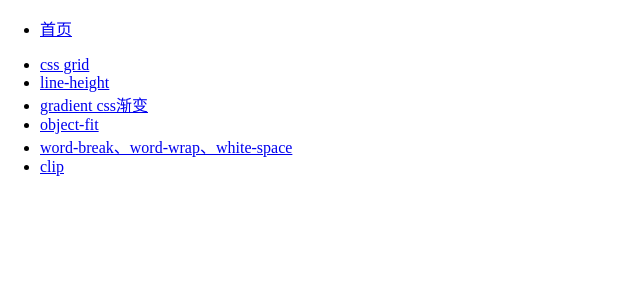
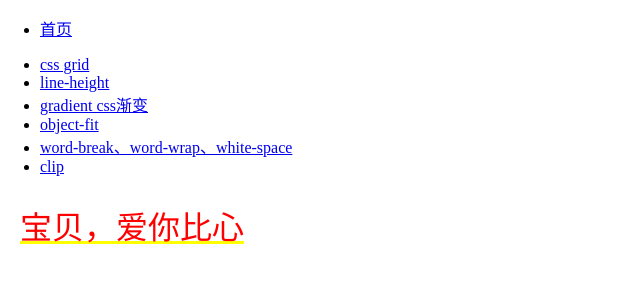
Before and after one commit to 467057463/demo, a React app in the folder css/: page / in a window 1280 px wide. Shown: the top 300 px of the page, without its empty margins (0-640 px from the left). Built offline with nearby package versions, Linux system fonts and the light colour scheme.

Commit message:
add some

```diff
--- a/css/src/pages/Home.js
+++ b/css/src/pages/Home.js
@@ -26,6 +26,9 @@ function Home(){
           <Link to="/clip">clip</Link>
         </li>
       </ul>
+      <div className="box">
+        宝贝，<span className="emphasis">爱你比心</span>
+      </div>
     </div>
   )
 }
--- /dev/null
+++ b/css/src/styles/home.scss
@@ -0,0 +1,25 @@
+.home{
+  --color: red;
+  // --pad:
+  --bar: 'hellow';
+  --fot: var(bar) ' world';
+  .box{
+    // text-decoration: wavy;
+    // white-space: pre;
+    // tab-size: 100px;
+    padding: var(--pad, 10px 20px);
+    color: var(--color);
+    text-align: justify;
+    font-size: 32px;
+    text-decoration: underline yellow;
+    // writing-mode: vertical-rl;
+    &:after{
+      content: var(--fot);
+    }
+  }
+  // span.emphasis{
+  //   text-emphasis-color: red;
+  //   text-emphasis-style:  open dot;
+  //   text-emphasis-position: under left;
+  // }
+}
--- a/css/src/styles/style.scss
+++ b/css/src/styles/style.scss
@@ -1,3 +1,4 @@
+@import './home';
 @import './grid';
 @import './line-height';
 @import './gradient';
```
